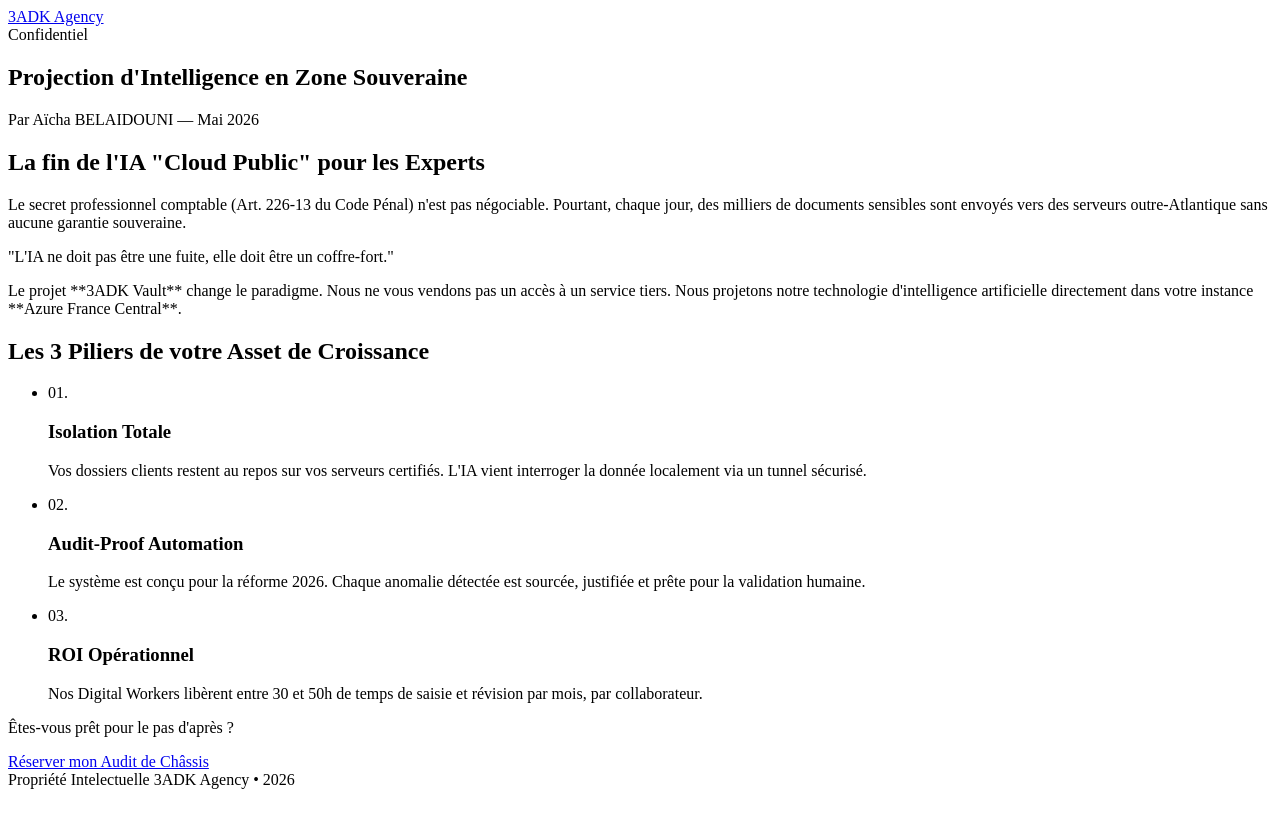
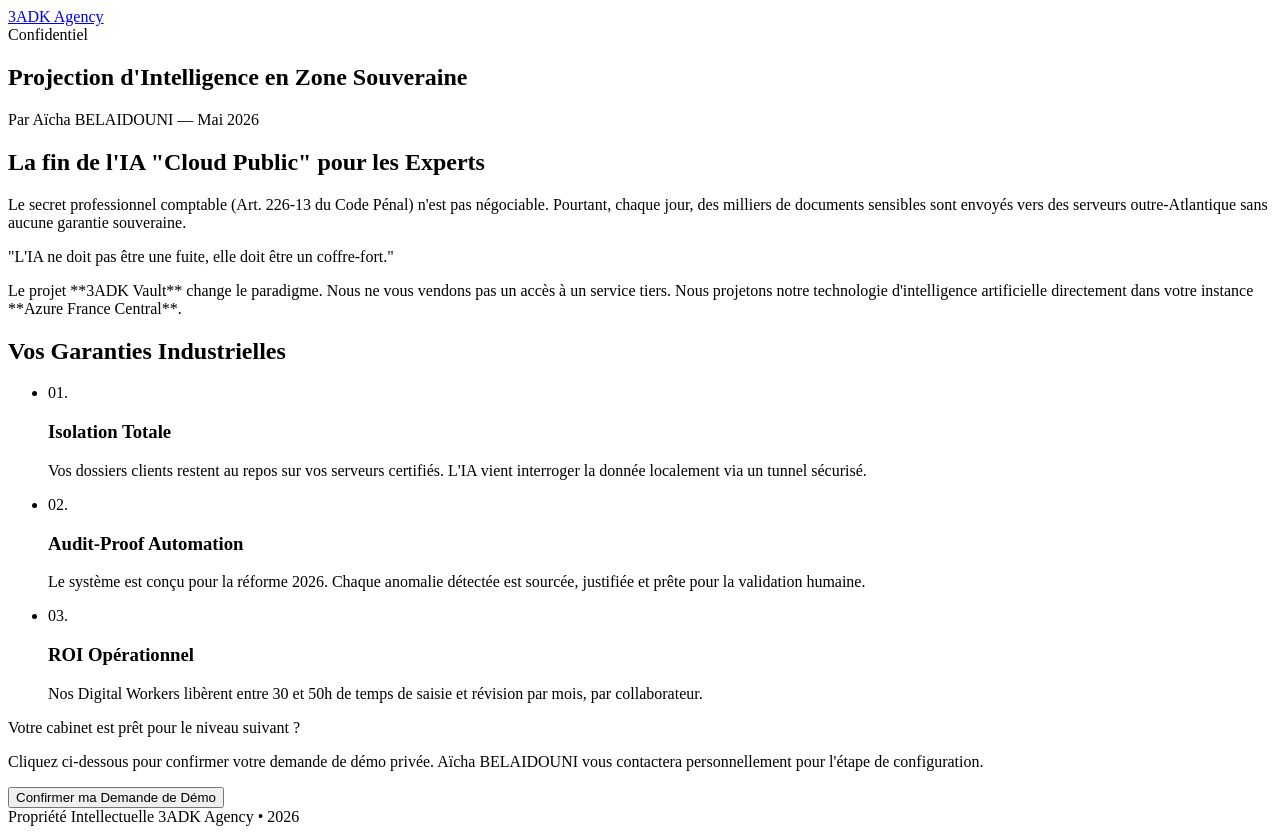
Before and after one commit to aicha77132/3adk-vault-landing, a Next.js app: page /vision in a window 1280 px wide. Before the commit the page ends 800 px from the top, so only its background shows below. Built offline with nearby package versions, Linux system fonts and the light colour scheme.

Commit message:
Fix circular loop in Vision page and upgrade closure UX

```diff
--- a/pages/vision.js
+++ b/pages/vision.js
@@ -25,12 +25,12 @@
             <p className="text-slate-500 italic">Par Aïcha BELAIDOUNI — Mai 2026</p>
           </header>
 
-          <section className="space-y-6 text-lg leading-relaxed text-slate-300">
+          <section className="space-y-6 text-lg leading-relaxed text-slate-300 border-l-2 border-slate-800 pl-8">
             <h2 className="text-2xl font-bold text-white italic">La fin de l'IA "Cloud Public" pour les Experts</h2>
             <p>
               Le secret professionnel comptable (Art. 226-13 du Code Pénal) n'est pas négociable. Pourtant, chaque jour, des milliers de documents sensibles sont envoyés vers des serveurs outre-Atlantique sans aucune garantie souveraine.
             </p>
-            <div className="p-8 bg-slate-900 rounded-2xl border-l-4 border-sky-500 italic font-medium">
+            <div className="p-8 bg-slate-900/50 rounded-2xl italic font-medium text-sky-400 border border-sky-500/20">
               "L'IA ne doit pas être une fuite, elle doit être un coffre-fort."
             </div>
             <p>
@@ -38,25 +38,25 @@
             </p>
           </section>
 
-          <section className="space-y-6 text-lg leading-relaxed text-slate-300">
-            <h2 className="text-2xl font-bold text-white italic">Les 3 Piliers de votre Asset de Croissance</h2>
+          <section className="space-y-6 text-lg leading-relaxed text-slate-300 pt-12">
+            <h2 className="text-2xl font-bold text-white italic tracking-tight">Vos Garanties Industrielles</h2>
             <ul className="space-y-8">
               <li className="flex gap-4">
-                <span className="text-sky-400 font-bold">01.</span>
+                <span className="text-sky-400 font-bold font-mono">01.</span>
                 <div>
                   <h3 className="text-white font-bold mb-2">Isolation Totale</h3>
                   <p className="text-base text-slate-400">Vos dossiers clients restent au repos sur vos serveurs certifiés. L'IA vient interroger la donnée localement via un tunnel sécurisé.</p>
                 </div>
               </li>
-              <li className="flex gap-4">
-                <span className="text-sky-400 font-bold">02.</span>
+              <li className="flex gap-4 border-t border-slate-900 pt-8">
+                <span className="text-sky-400 font-bold font-mono">02.</span>
                 <div>
                   <h3 className="text-white font-bold mb-2">Audit-Proof Automation</h3>
                   <p className="text-base text-slate-400">Le système est conçu pour la réforme 2026. Chaque anomalie détectée est sourcée, justifiée et prête pour la validation humaine.</p>
                 </div>
               </li>
-              <li className="flex gap-4">
-                <span className="text-sky-400 font-bold">03.</span>
+              <li className="flex gap-4 border-t border-slate-900 pt-8 pb-12">
+                <span className="text-sky-400 font-bold font-mono">03.</span>
                 <div>
                   <h3 className="text-white font-bold mb-2">ROI Opérationnel</h3>
                   <p className="text-base text-slate-400">Nos Digital Workers libèrent entre 30 et 50h de temps de saisie et révision par mois, par collaborateur.</p>
@@ -66,16 +66,23 @@
           </section>
 
           <footer className="pt-20 border-t border-slate-900 text-center space-y-8">
-            <p className="text-xl text-white font-bold italic underline decoration-sky-500 underline-offset-8">Êtes-vous prêt pour le pas d'après ?</p>
-            <a href="/#waitlist" className="inline-block px-10 py-4 bg-white text-slate-950 rounded-xl font-bold hover:bg-sky-400 transition-all">
-              Réserver mon Audit de Châssis
-            </a>
+            <p className="text-2xl text-white font-bold italic tracking-tighter">Votre cabinet est prêt pour le niveau suivant ?</p>
+
+            <div className="bg-slate-900 p-8 rounded-3xl border border-slate-800">
+                <p className="text-slate-400 mb-8 text-sm italic">Cliquez ci-dessous pour confirmer votre demande de démo privée. Aïcha BELAIDOUNI vous contactera personnellement pour l'étape de configuration.</p>
+                <button
+                  onClick={() => alert('Demande de démo transmise ! Aïcha vous contactera sous peu.')}
+                  className="inline-block px-12 py-5 bg-white text-slate-950 rounded-2xl font-bold text-lg hover:bg-sky-400 hover:scale-105 transition-all shadow-2xl shadow-sky-500/20"
+                >
+                  Confirmer ma Demande de Démo
+                </button>
+            </div>
           </footer>
         </article>
       </main>
 
       <footer className="w-full p-12 border-t border-slate-900 bg-slate-950 text-[10px] text-slate-600 uppercase tracking-widest text-center">
-        Propriété Intelectuelle 3ADK Agency • 2026
+        Propriété Intellectuelle 3ADK Agency • 2026
       </footer>
     </div>
   );
```
